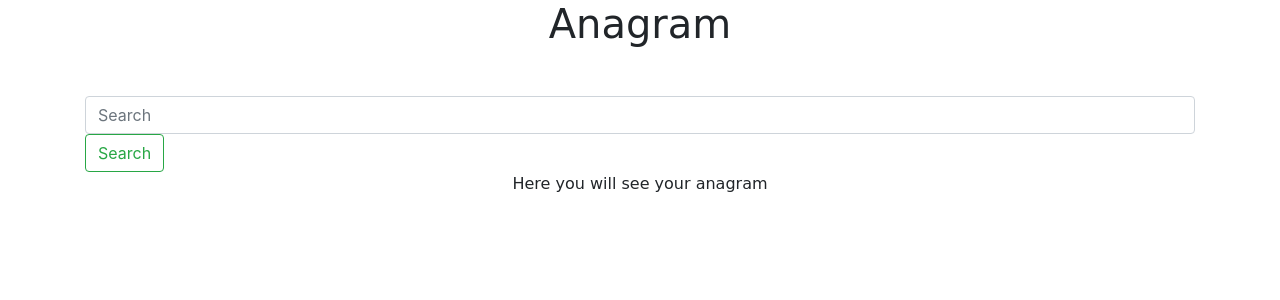
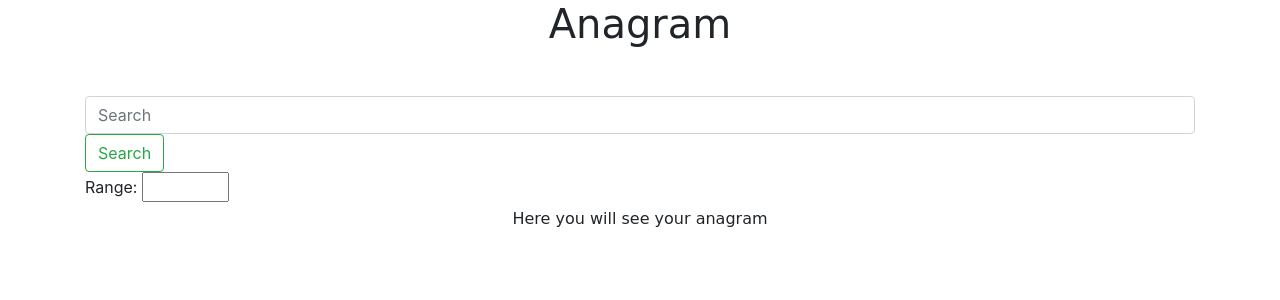
Before and after one commit to benku123/Python_Django_Anagram_generator, a Django app: page / in a window 1280 px wide. Shown: the part 56-356 px from the top of the page. Run offline with Django 3.2, Linux system fonts and the light colour scheme; some libraries are stand-ins or nearby versions.

Commit message:
add fitures

```diff
--- a/anagramapp/templates/word_solver/anagram.html
+++ b/anagramapp/templates/word_solver/anagram.html
@@ -10,6 +10,8 @@
 			<input class="form-control mr-sm-2 mt-5 b" type="search" placeholder="Search" aria-label="Search" name="search">
 			<button class="btn btn-outline-success my-2 my-sm-0" type="submit">Search</button>
 			<br>
+			<label for="quantity">Range:</label>
+			<input type="number" id="quantity" name="limitation" min="1" max="40">
 		</div>
 	</form>
 
--- a/anagramapp/views.py
+++ b/anagramapp/views.py
@@ -4,19 +4,25 @@ from itertools import permutations
 
 
 def generator_anagram(word):
-    '''stands for yielding 1 words at a time'''
+    """stands for yielding 1 words at a time"""
     for i in permutations(word, len(word)):
         yield ''.join(i)
 
 
 def anagram_form(request):
     search_query = request.GET.get('search')
+    number_of_outputs = request.GET.get("limitation")
     anagram_text = 'Here you will see your anagram'
     list_of_words = []
 
+    if number_of_outputs:
+        number_of_outputs = int(number_of_outputs)
+    else:
+        number_of_outputs = 10
+
     if search_query:
         words = generator_anagram(search_query)
-        for i in range(10):
+        for i in range(number_of_outputs):
             try:
                 list_of_words.append(''.join(next(words)))
             except StopIteration:
--- /dev/null
+++ b/requirements.txt
@@ -0,0 +1,4 @@
+asgiref==3.3.1
+Django==3.1.4
+pytz==2020.5
+sqlparse==0.4.1
```
Also changed, not shown: pictures/main.JPG (added).
